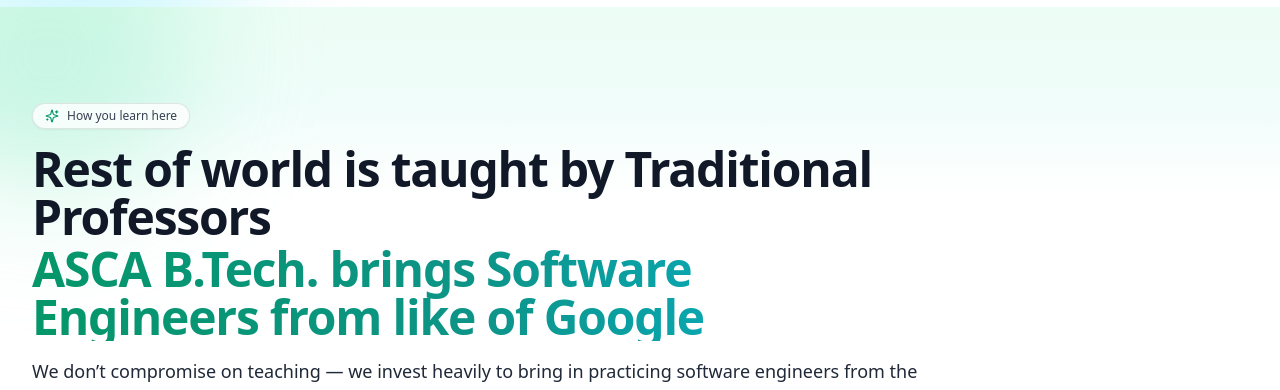
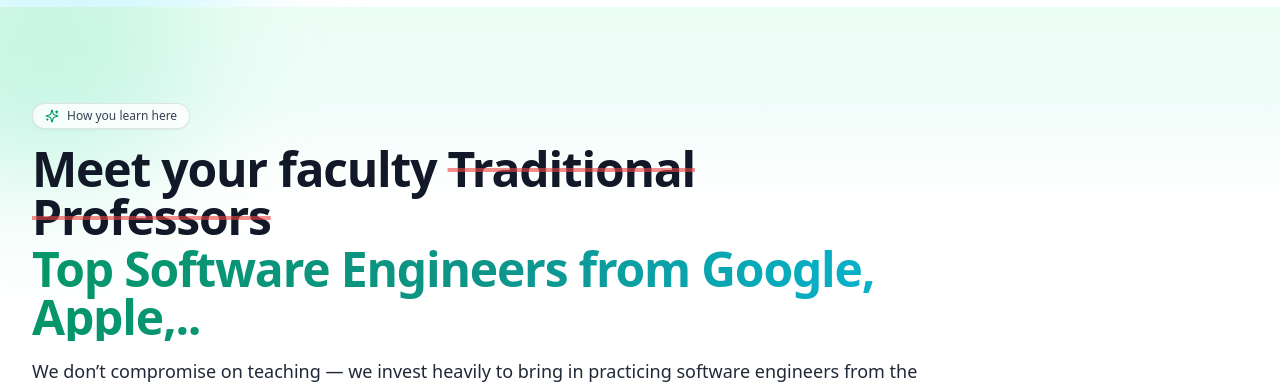
Before and after one commit to gramtop961/frontend-repo_mpievmyi_z1dzqd, a React (Vite) app: page / in a window 1280 px wide. Shown: the part 1880-2270 px from the top of the page. Built offline with nearby package versions, Linux system fonts and the light colour scheme.

Commit message:
Update project prj_mpievmyi_v2 - 2025-11-12T02:30:08.580Z

```diff
--- a/src/components/TaughtBy.jsx
+++ b/src/components/TaughtBy.jsx
@@ -27,8 +27,8 @@
           </div>
 
           <h2 className="text-3xl sm:text-4xl lg:text-5xl font-extrabold tracking-tight text-gray-900">
-            <span className="block">Rest of world is taught by Traditional Professors</span>
-            <span className="block mt-1 bg-clip-text text-transparent bg-gradient-to-r from-emerald-600 via-teal-600 to-cyan-500">ASCA B.Tech. brings Software Engineers from like of Google</span>
+            <span className="block">Meet your faculty <span className="line-through decoration-red-500/60">Traditional Professors</span></span>
+            <span className="block mt-1 bg-clip-text text-transparent bg-gradient-to-r from-emerald-600 via-teal-600 to-cyan-500">Top Software Engineers from Google, Apple,..</span>
           </h2>
 
           <div className="mt-4 space-y-3 text-lg text-gray-800">
```
Also changed, not shown: 1 other file (tests, documents, lock files or other folders).
